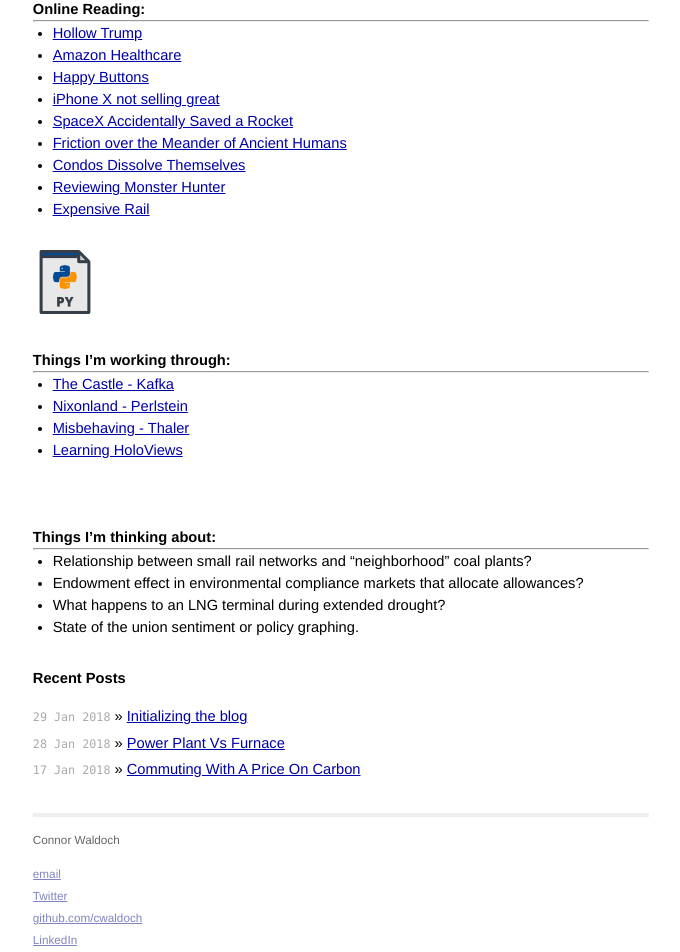
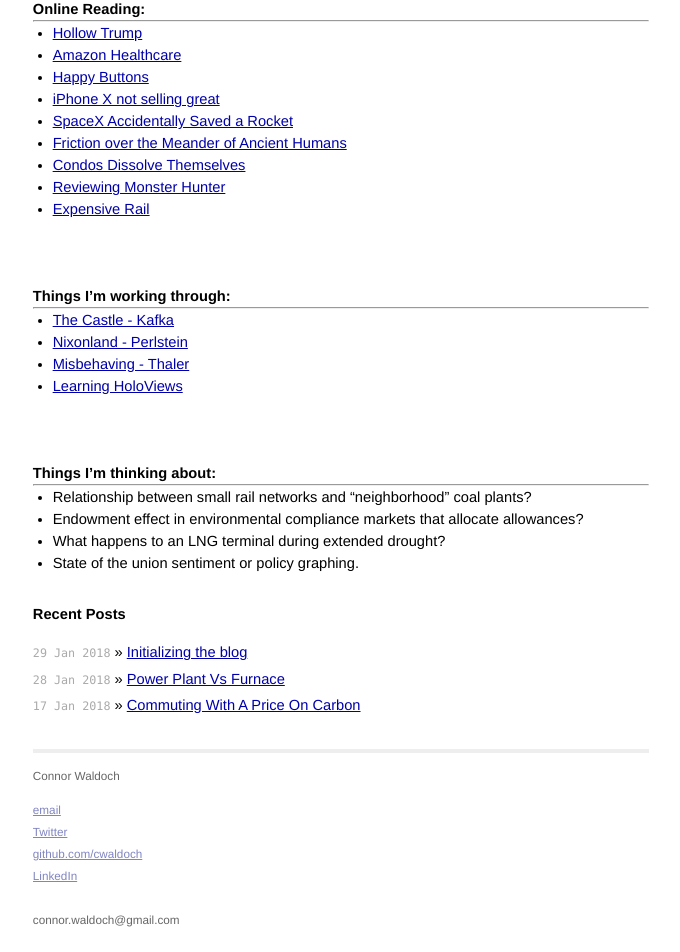
Before and after one commit to cwaldoch/cwaldoch.github.io, a Jekyll site: the page built from _posts/2018-02-02-weekly-roundup-no1.md, in a window 1280 px wide. Shown: the part 780-1732 px from the top of the page, without its empty margins (299-979 px from the left). Built offline with Jekyll 4.4.1, drawn with Linux system fonts in a browser that asks for light colours; our own code applies the rules of GitHub Pages for plain Markdown files.

Commit message:
Update 2018-02-02-weekly-roundup-no1.md

```diff
--- a/_posts/2018-02-02-weekly-roundup-no1.md
+++ b/_posts/2018-02-02-weekly-roundup-no1.md
@@ -27,7 +27,7 @@ As part of establishing consistency, I'll be doing brief weekly roundups. Not to
 * [Reviewing Monster Hunter](https://waypoint.vice.com/en_us/article/8xvpw5/monster-hunter-world-review)
 * [Expensive Rail](https://www.citylab.com/transportation/2018/01/why-its-so-expensive-to-build-urban-rail-in-the-us/551408/)
 
-![](https://github.com/cwaldoch/cwaldoch.github.io/blob/master/_posts/py.png)
+![]()
 ## Things I'm working through:
 ------
 * [The Castle - Kafka](http://amzn.to/2FFTfwF)
```
